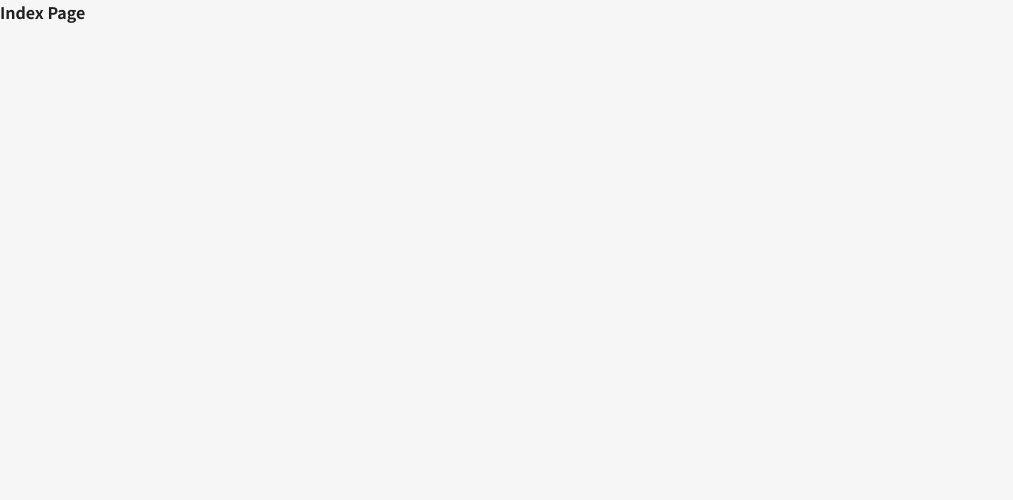
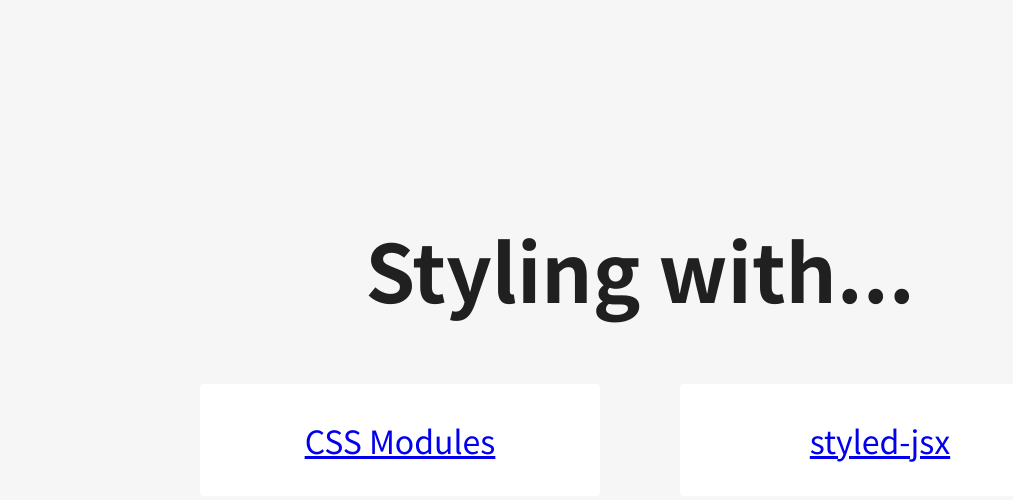
Before and after one commit to xrxoxcxox/qiita-css-in-js-comparison, a Next.js app: page / in a window 1280 px wide. Shown: the top 500 px of the page, without its empty margins (0-1013 px from the left). Built offline with nearby package versions, Linux system fonts and the light colour scheme.

Commit message:
Change contents of index page

```diff
--- a/pages/_app.tsx
+++ b/pages/_app.tsx
@@ -1,7 +1,7 @@
 import { FC } from 'react'
 import type { AppProps } from 'next/app'
 import Head from 'next/head'
-import '../styles/globals.css'
+import '../styles/globals.scss'
 
 const MyApp: FC<AppProps> = ({ Component, pageProps }) => {
   return (
--- a/pages/index.tsx
+++ b/pages/index.tsx
@@ -1,5 +1,6 @@
 import { FC } from 'react'
 import Head from 'next/head'
+import Link from 'next/link'
 
 const Home: FC = () => {
   return (
@@ -10,7 +11,17 @@
         <link rel="icon" href="/favicon.ico" />
       </Head>
 
-      <h1>Index Page</h1>
+      <div className="indexWrapper">
+        <h1 className="indexTitle">Styling with...</h1>
+        <div className="indexLinks">
+          <Link href="/css-modules">
+            <a className="indexLink">CSS Modules</a>
+          </Link>
+          <Link href="/styled-jsx">
+            <a className="indexLink">styled-jsx</a>
+          </Link>
+        </div>
+      </div>
     </>
   )
 }
--- a/styles/globals.css
+++ b/styles/globals.scss
@@ -63,3 +63,33 @@
 small {
   font-size: inherit;
 }
+
+.indexWrapper {
+  align-items: center;
+  display: flex;
+  flex-direction: column;
+  height: 100%;
+  justify-content: center;
+}
+
+.indexTitle {
+  font-size: 80px;
+}
+
+.indexLinks {
+  display: flex;
+  justify-content: center;
+  padding: 56px 0 96px;
+}
+
+.indexLink {
+  background-color: var(--color-surface);
+  border-radius: 4px;
+  font-size: 32px;
+  padding: 32px;
+  text-align: center;
+  width: 400px;
+  &:not(:last-of-type) {
+    margin-right: 80px;
+  }
+}
```
